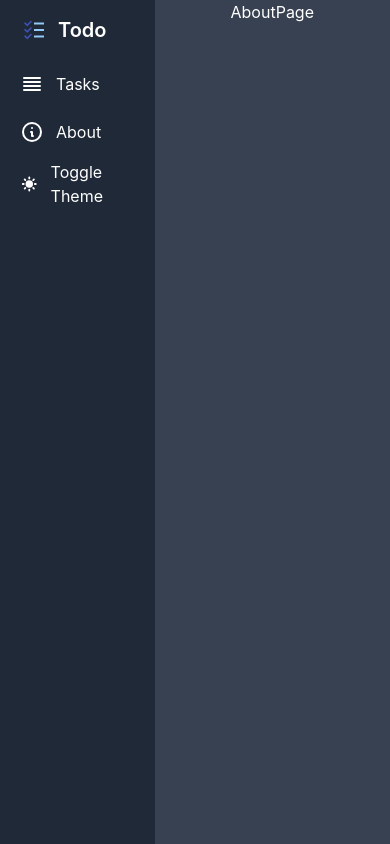
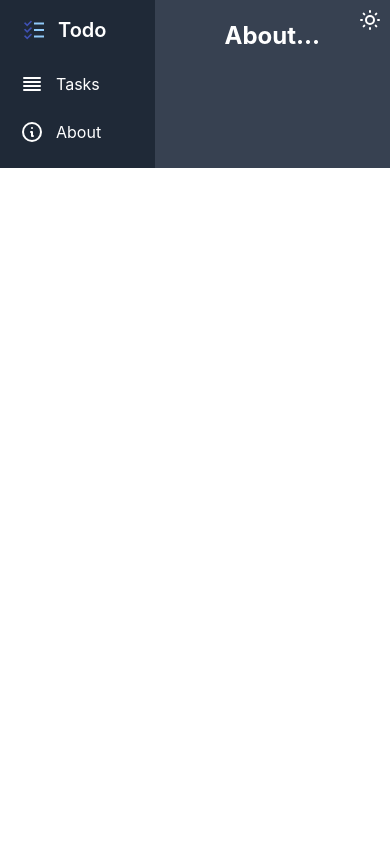
Before and after one commit to zakrzewskib/crud-todo-redux-toolkit-axios, a React (Create React App) app: page /about in a window 390 px wide. Built offline with nearby package versions, Linux system fonts and the light colour scheme.

Commit message:
Change icons to toggle theme
todo: fix mobile screen view

```diff
--- a/src/assets/svg/Svgs.js
+++ b/src/assets/svg/Svgs.js
@@ -26,29 +26,35 @@ const aboutSvg = (
 
 const sunSvg = (
   <svg
-    data-toggle-icon='sun'
+    xmlns='http://www.w3.org/2000/svg'
     className='h-6 w-6'
-    fill='currentColor'
-    viewBox='0 0 20 20'
-    xmlns='http://www.w3.org/2000/svg'
+    fill='none'
+    viewBox='0 0 24 24'
+    stroke='currentColor'
+    strokeWidth={2}
   >
     <path
-      d='M10 2a1 1 0 011 1v1a1 1 0 11-2 0V3a1 1 0 011-1zm4 8a4 4 0 11-8 0 4 4 0 018 0zm-.464 4.95l.707.707a1 1 0 001.414-1.414l-.707-.707a1 1 0 00-1.414 1.414zm2.12-10.607a1 1 0 010 1.414l-.706.707a1 1 0 11-1.414-1.414l.707-.707a1 1 0 011.414 0zM17 11a1 1 0 100-2h-1a1 1 0 100 2h1zm-7 4a1 1 0 011 1v1a1 1 0 11-2 0v-1a1 1 0 011-1zM5.05 6.464A1 1 0 106.465 5.05l-.708-.707a1 1 0 00-1.414 1.414l.707.707zm1.414 8.486l-.707.707a1 1 0 01-1.414-1.414l.707-.707a1 1 0 011.414 1.414zM4 11a1 1 0 100-2H3a1 1 0 000 2h1z'
-      fillRule='evenodd'
-      clipRule='evenodd'
-    ></path>
+      strokeLinecap='round'
+      strokeLinejoin='round'
+      d='M12 3v1m0 16v1m9-9h-1M4 12H3m15.364 6.364l-.707-.707M6.343 6.343l-.707-.707m12.728 0l-.707.707M6.343 17.657l-.707.707M16 12a4 4 0 11-8 0 4 4 0 018 0z'
+    />
   </svg>
 );
 
 const moonSvg = (
   <svg
-    data-toggle-icon='moon'
-    className='h-4 w-4'
-    fill='currentColor'
-    viewBox='0 0 20 20'
     xmlns='http://www.w3.org/2000/svg'
+    className='h-6 w-6'
+    fill='none'
+    viewBox='0 0 24 24'
+    stroke='currentColor'
+    strokeWidth={2}
   >
-    <path d='M17.293 13.293A8 8 0 016.707 2.707a8.001 8.001 0 1010.586 10.586z'></path>
+    <path
+      strokeLinecap='round'
+      strokeLinejoin='round'
+      d='M20.354 15.354A9 9 0 018.646 3.646 9.003 9.003 0 0012 21a9.003 9.003 0 008.354-5.646z'
+    />
   </svg>
 );
 
--- a/src/components/Layout/Navbar.jsx
+++ b/src/components/Layout/Navbar.jsx
@@ -34,7 +34,7 @@ const Navbar = () => {
 
   return (
     <nav className='w-64' aria-label='Sidebar'>
-      <div className='h-screen overflow-y-auto bg-gray-50 py-4 px-3 dark:bg-gray-800'>
+      <div className='h-full overflow-y-auto bg-gray-100 py-4 px-3 dark:bg-gray-800'>
         <div className='mb-5 flex items-center pl-2.5'>
           <img src={require('../../assets/img/icons8-todo-list-96.png')} className='mr-3 h-6 sm:h-7' alt='Todo Logo' />
           <span className='self-center whitespace-nowrap text-xl font-semibold dark:text-white'>Todo</span>
--- a/src/components/Tasks/Task.jsx
+++ b/src/components/Tasks/Task.jsx
@@ -12,16 +12,13 @@ const Task = (props) => {
   };
 
   return (
-    <div
-      className='mx-auto mb-2 max-w-sm rounded-lg border border-gray-200 bg-white p-6 shadow-md
-    dark:border-gray-700 dark:bg-gray-800'
-    >
+    <section className='mx-auto mb-2 max-w-sm rounded-lg border border-gray-200 bg-white p-6 shadow-md dark:border-gray-700 dark:bg-gray-800'>
       <p className='mb-2 font-normal text-gray-700 dark:text-gray-400'>{props.task.content}</p>
       <div className='align-center flex justify-between'>
         <div>{editSvg}</div>
         <div onClick={deleteTask}>{trashSvg}</div>
       </div>
-    </div>
+    </section>
   );
 };
 
--- a/src/components/UI/SwitchThemeButton.jsx
+++ b/src/components/UI/SwitchThemeButton.jsx
@@ -15,11 +15,11 @@ const SwitchThemeButton = () => {
 
   return (
     <div
-      className='flex cursor-pointer items-center rounded-lg p-2 text-base font-normal text-gray-900 hover:bg-gray-100 dark:text-white dark:hover:bg-gray-700'
+      className='absolute top-0 right-0 flex cursor-pointer items-center rounded-lg p-2 text-base font-normal text-gray-900 hover:bg-gray-100 dark:text-white dark:hover:bg-gray-700'
       onClick={changeTheme}
     >
       {theme === 'dark' ? sunSvg : moonSvg}
-      <span className='ml-3'>Toggle Theme</span>
+      {/* <span className='ml-3'>Toggle Theme</span> */}
     </div>
   );
 };
--- a/src/pages/AboutPage.jsx
+++ b/src/pages/AboutPage.jsx
@@ -1,7 +1,11 @@
 import React from 'react';
 
 const AboutPage = () => {
-  return <div>AboutPage</div>;
+  return (
+    <header className='mb-8 mt-5'>
+      <h1 className='text-2xl font-bold'>About...</h1>
+    </header>
+  );
 };
 
 export default AboutPage;
```
